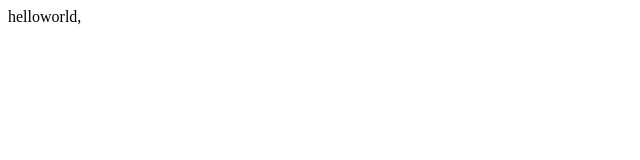
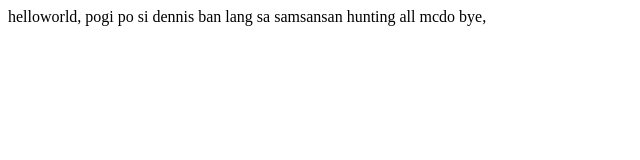
Before and after one commit to convid1/hello-convid19, a plain HTML site: page index.html in a window 1280 px wide. Shown: the whole page, without its empty margins (0-640 px from the left). Drawn offline with Linux system fonts and the light colour scheme.

Commit message:
Update index.html

```diff
--- a/index.html
+++ b/index.html
@@ -1 +1,2 @@
 <hi> helloworld, </hi>
+<hi> pogi po si dennis ban lang sa samsansan hunting all mcdo bye, </hi>
```
